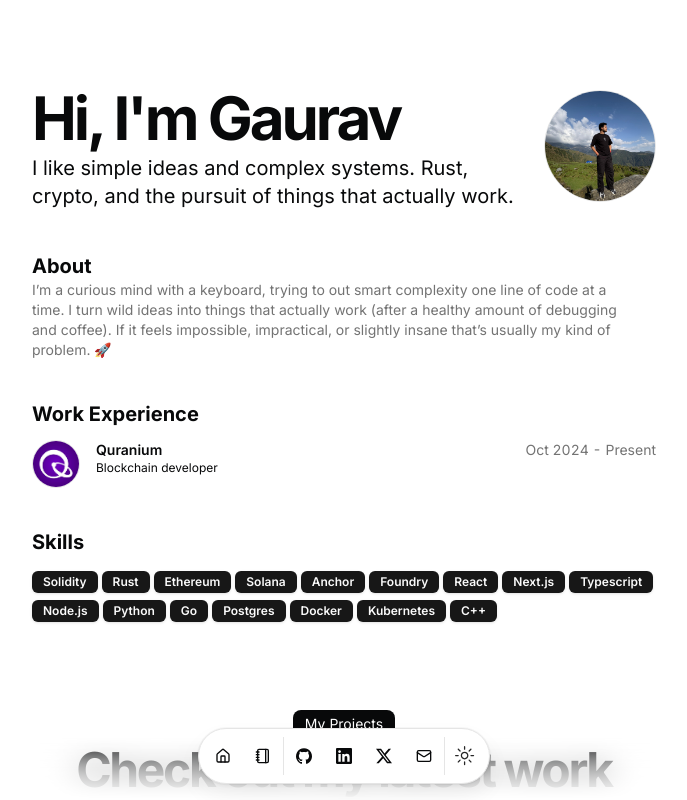
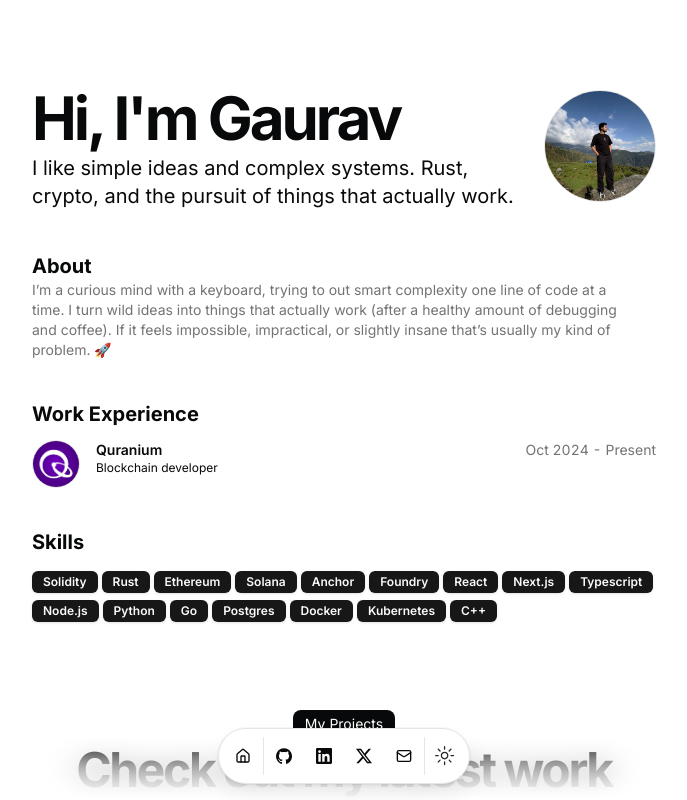
Before and after one commit to gks2022004/gks2022004.github.io, a Next.js app: page / in a window 1280 px wide. Shown: the top 800 px of the page, without its empty margins (296-983 px from the left). Built offline with nearby package versions, Linux system fonts and the light colour scheme.

Commit message:
blog is now temporarily disabled

```diff
--- a/src/app/blog/page.tsx
+++ b/src/app/blog/page.tsx
@@ -4,7 +4,7 @@ import Link from "next/link";
 
 export const metadata = {
   title: "Blog",
-  description: "My thoughts on software development, life, and more.",
+  description: "My thoughts on DeFi, life, and more.",
 };
 
 const BLUR_FADE_DELAY = 0.04;
--- a/src/data/resume.tsx
+++ b/src/data/resume.tsx
@@ -32,7 +32,7 @@ export const DATA = {
   ],
   navbar: [
     { href: "/", icon: HomeIcon, label: "Home" },
-    { href: "/blog", icon: NotebookIcon, label: "Blog" },
+   // { href: "/blog", icon: NotebookIcon, label: "Blog" },
   ],
   contact: {
     email: "imgauravkumar7@gmail.com",
```
Also changed, not shown: public/atomic.png (deleted).
